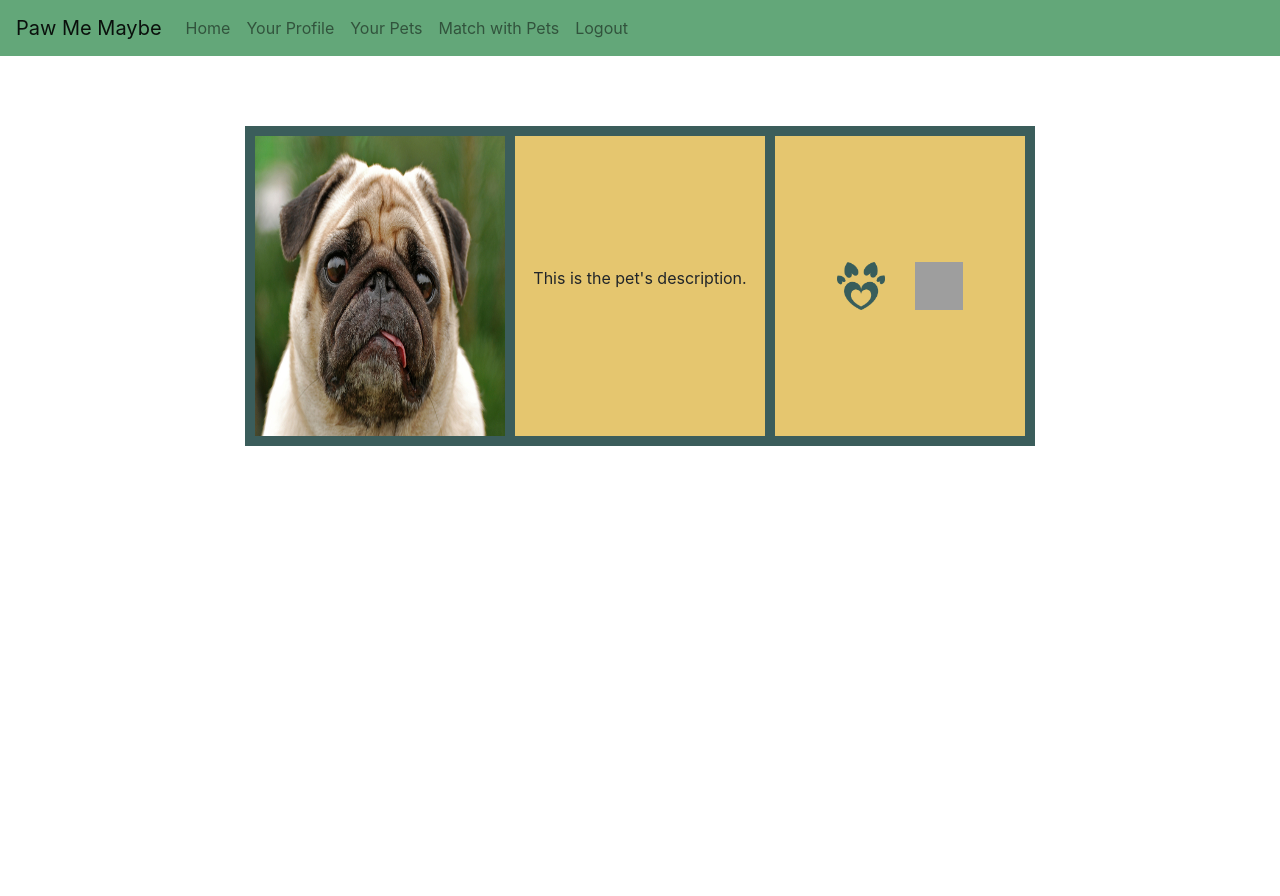
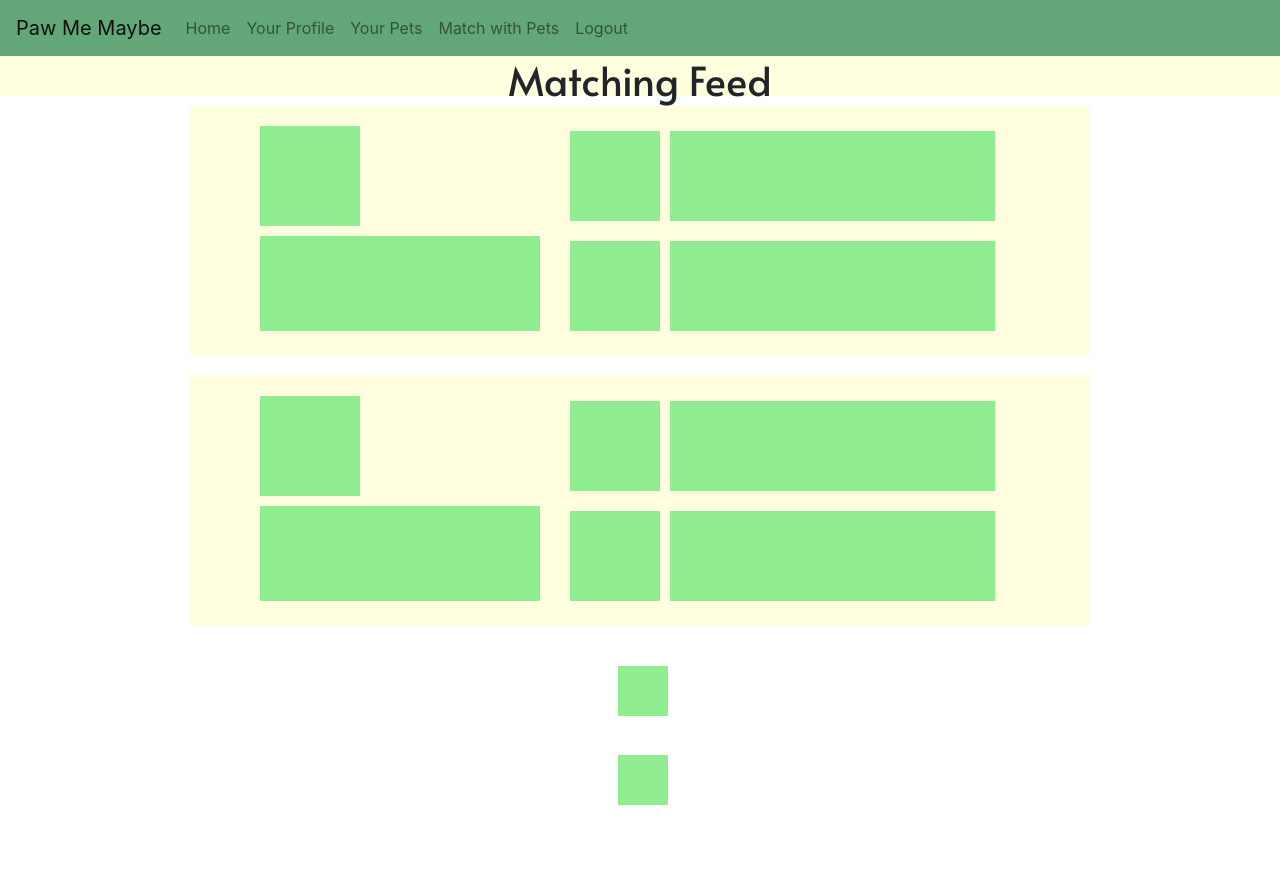
Before and after one commit to agorowar/CPI310_Final, a Node server app: page /matching in a window 1280 px wide. Before the commit the page ends 446 px from the top, so only its background shows below. Run offline with Node 20, Linux system fonts and the light colour scheme; the visitor is signed in with stand-in values (Sample User, id 1); data that the repository does not hold is empty; some libraries are stand-ins or nearby versions; grey boxes are pictures that could not be loaded.

Commit message:
new matching page

```diff
--- a/Website/logos/style.css
+++ b/Website/logos/style.css
@@ -99,56 +99,117 @@ body {
 
 /*matching Styles */
 
-.leftColumn {
-    display: flex;
-    align-items: center;
-    justify-content: center;
-    height: 300px;
-    width: 250px;
-    background-color: #E5C66F;
+.top
+{
+    width: 100%;
+    height: 40px;
+    background-color: lightyellow;
+    text-align: center;
+}
+
+.side
+{
+    width: 40px;
+    height: 100%;
+    background-color: lightyellow;
     float: left;
 }
 
-.middleColumn {
-    display: flex;
-    align-items: center;
-    justify-content: center;
-    height: 300px;
-    width: 250px;
-    background-color: #E5C66F;
-    float: left;
-    margin-left: 10px;
+.feed
+{
+    width: 100%;
+    height: 100%;
+    background-color: none;
+    text-align: center;
 }
 
-.rightColumn {
-    display: flex;
-    align-items: center;
-    justify-content: center;
-    height: 300px;
-    width: 250px;
-    background-color: #E5C66F;
-    float: left;
-    margin-left: 10px;
+.feed .container
+{
+    width: 900px;
+    height: 250px;
+    background-color: lightyellow;
+    display: inline-block;
+    margin: 10px;
+    text-align: center;
 }
 
-.topButton {
-    margin-bottom: 0px;
-    padding: 15px;
+.feed .container .owner
+{
+    width: 300px;
+    height: 90%;
+    background-color: none;
+    display: inline-block;
+    text-align: left;
+    margin-top: 10px;
 }
 
-.bottomButton {
-    margin-top: 0px;
-    padding: 15px;
+.feed .container .owner .ownerPic
+{
+    width: 100px;
+    height: 100px;
+    background-color: lightgreen;
+    margin: 10px;
 }
 
-.matchingContainer {
-    background-color: #3B5D5B;
-    height: 320px;
-    width: 790px;
-    padding: 10px;
-    margin: 70 auto;
+.feed .container .owner .ownerInfo
+{
+    width: 280px;
+    height: 95px;
+    background-color: lightgreen;
+    margin: 10px;
 }
 
-.rotate {
-    transform: rotate(180deg);
+.feed .container .pets
+{
+    width: 475px;
+    height: 90%;
+    background-color: none;
+    display: inline-block;
+    text-align: center;
+    margin-top: 10px;
 }
+
+.feed .container .pets .petContainer
+{
+    width: 450px;
+    height: 100px;
+    background-color: none;
+    margin: 10px;
+    text-align: left;
+}
+
+.feed .container .pets .petContainer .petPic
+{
+    width: 90px;
+    height: 90px;
+    background-color: lightgreen;
+    float: left;
+    margin: 5px;
+}
+
+.feed .container .pets .petContainer .petInfo
+{
+    width: 325px;
+    height: 90px;
+    background-color: lightgreen;
+    float: left;
+    margin: 5px;
+}
+
+.feed .container .buttons
+{
+    width: 10%;
+    height: 90%;
+    background-color: none;
+    display: inline-block;
+    margin-top: 10px;
+}
+
+.feed .container .buttons .buttonContainer
+{
+    width: 50px;
+    height: 50px;
+    background-color: lightgreen;
+    margin-left: 25%;
+    margin-top: 45%;
+}
--- a/Website/views/matching.handlebars
+++ b/Website/views/matching.handlebars
@@ -41,26 +41,102 @@
                 </div>
             </nav>
 
-            <div class = "matchingContainer">
-                <div class = "leftColumn">
-                    <!---Javascript: Pull currently viewed pet's main profile picture.-->
-                    <img src = "testImage.jpg" alt = "doggo" height = "300" width = "250">
+            <div class = "top"> <!-- header -->
+                <h1>Matching Feed</h1>
+            </div>
+
+            <div class = "feed">   <!-- feed -->
+                <!-- container 1-->
+                <div class = "container"> <!-- match container -->
+                    <div class = "owner"> <!-- owner container -->
+                        <div class = "ownerPic"> <!-- owner picture -->
+
+                        </div>
+
+                        <div class = "ownerInfo"> <!-- owner info -->
+
+                        </div>
+                    </div>
+
+                    <div class = "pets"> <!-- pets container -->
+                        <!-- pet 1 -->
+                        <div class = "petContainer">
+                            <div class = "petPic"> <!-- pet1 pic -->
+
+                            </div>
+
+                            <div class = "petInfo"> <!-- pet1 info -->
+
+                            </div>
+                        </div>
+
+                        <!-- pet 2 -->
+                        <div class = "petContainer">
+                            <div class = "petPic"> <!-- pet1 pic -->
+
+                            </div>
+
+                            <div class = "petInfo"> <!-- pet1 info -->
+
+                            </div>
+                        </div>
+                    </div>
+
+                    <div class = "buttons"> <!-- buttons container -->
+                        <div class = "buttonContainer"> <!-- button1 -->
+
+                        </div>
+
+                        <div class = "buttonContainer"> <!-- butoon2 -->
+
+                        </div>
+                    </div>
                 </div>
 
-                <div class = "middleColumn">
-                    <!---Javascript: Pull currently viewed pet's information/description.-->
-                    <p>This is the pet's description.</p>
-                </div>
+                <!-- container 2-->
+                <div class = "container"> <!-- match container -->
+                    <div class = "owner"> <!-- owner container -->
+                        <div class = "ownerPic"> <!-- owner picture -->
 
-                <div class = "rightColumn">
-                    <div class = "topButton">
-                        <!--Javascript: If clicked, saves profile to liked list then moves to next profile.-->
-                        <input type ="image" src = "greenAsset 3@3x.PNG" alt = "button" width = "48" height = "48">
+                        </div>
+
+                        <div class = "ownerInfo"> <!-- owner info -->
+
+                        </div>
                     </div>
 
-                    <div class = "bottomButton">
-                        <!--Javascript: If clicked, moves to next profile.-->
-                        <input type ="image" src = "redAsset 1@3x.PNG" alt = "button" width = "48" height = "48" class="rotate">
+                    <div class = "pets"> <!-- pets container -->
+                        <!-- pet 1 -->
+                        <div class = "petContainer">
+                            <div class = "petPic"> <!-- pet1 pic -->
+
+                            </div>
+
+                            <div class = "petInfo"> <!-- pet1 info -->
+
+                            </div>
+                        </div>
+
+                        <!-- pet 2 -->
+                        <div class = "petContainer">
+                            <div class = "petPic"> <!-- pet1 pic -->
+
+                            </div>
+
+                            <div class = "petInfo"> <!-- pet1 info -->
+
+                            </div>
+                        </div>
+                    </div>
+
+                    <div class = "buttons"> <!-- buttons container -->
+                        <div class = "buttonContainer"> <!-- button1 -->
+
+                        </div>
+
+                        <div class = "buttonContainer"> <!-- butoon2 -->
+
+                        </div>
                     </div>
                 </div>
             </div>
```
Also changed, not shown: Website/data.sqlite.
